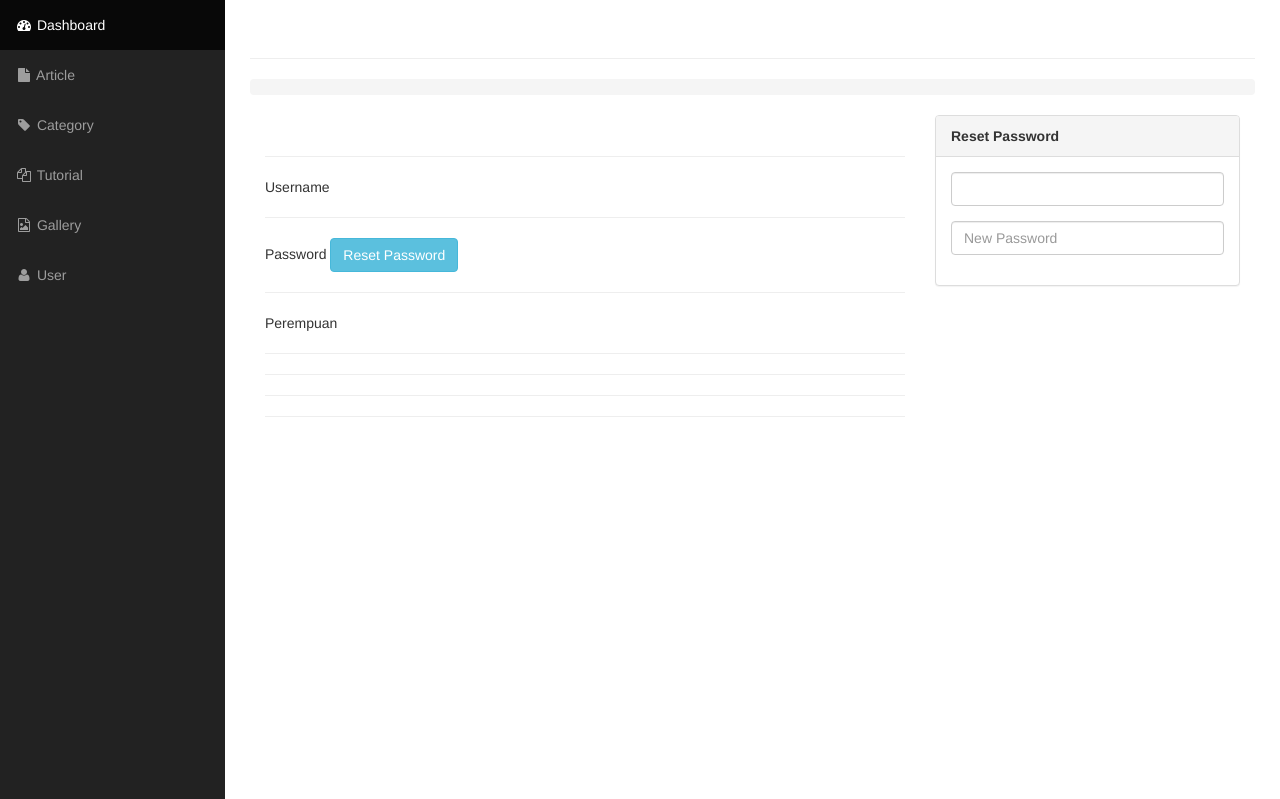
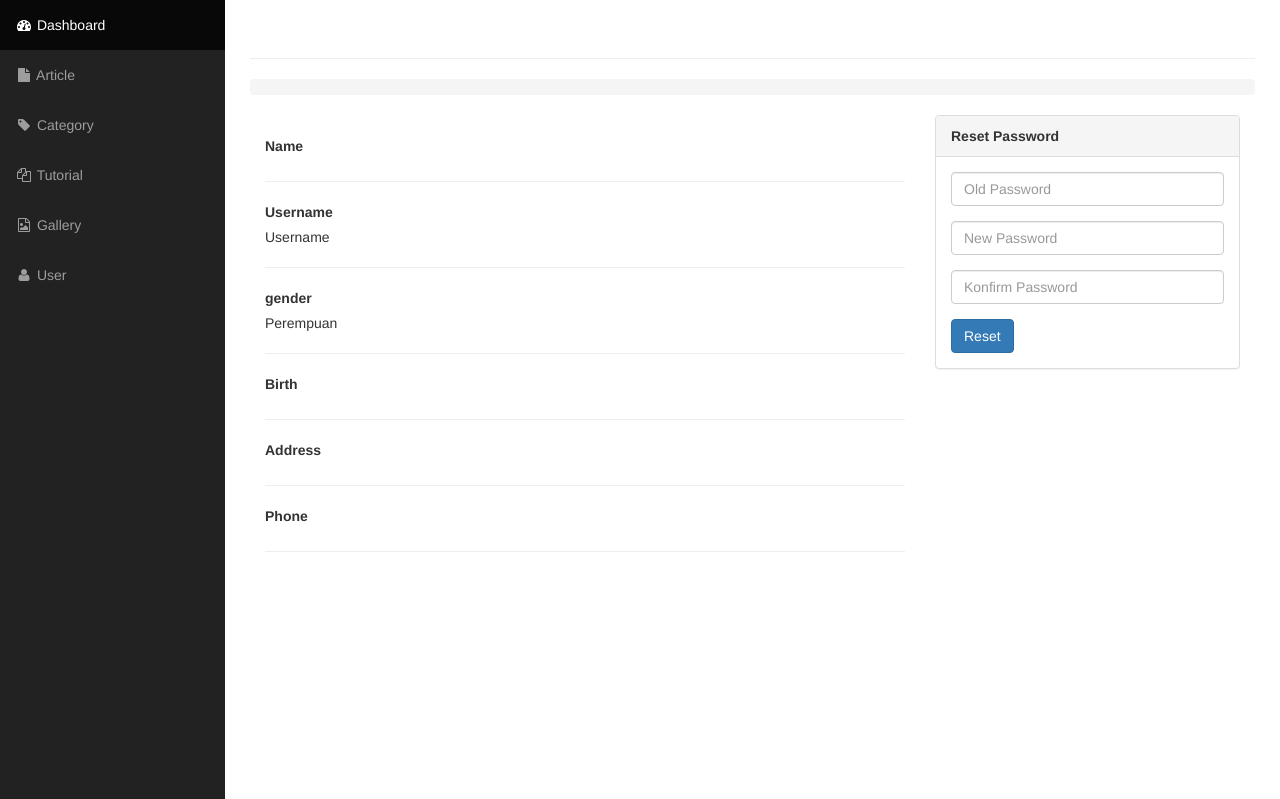
Before and after one commit to imam932/workshop, a PHP site: the page made by application/views/admin/user_profil.php in a window 1280 px wide. Shown: the part 51-850 px from the top of the page. Run offline with PHP 8.4, Linux system fonts and the light colour scheme; the template is opened without the code that fills it, so the values that code supplies are empty.

Commit message:
fix page user

```diff
--- a/application/views/admin/user_profil.php
+++ b/application/views/admin/user_profil.php
@@ -7,14 +7,13 @@
         <div class="panel-heading">
           <!-- <b>Profil User</b> -->
         </div>
+        <label for="">Name</label>
         <p><?= $user[0]->name ?></p>
         <hr>
+        <label for="">Username</label>
         <p>Username</p>
         <hr>
-        <p>Password
-        <button type="submit" class="btn btn-info"> Reset Password </button>
-        </p>
-        <hr>
+        <label for="">gender</label>
         <p><?php
         if ($user[0]->gender == 1) {
           echo "Laki laki";
@@ -23,10 +22,13 @@
         }
         ?></p>
         <hr>
+        <label for="">Birth</label>
         <p><?= $user[0]->birth ?></p>
         <hr>
+        <label for="">Address</label>
         <p><?= $user[0]->address ?></p>
         <hr>
+        <label for="">Phone</label>
         <p><?= $user[0]->phone ?></p>
         <hr>
       </div>
@@ -38,11 +40,16 @@
         </div>
         <div class="panel-body">
           <div class="form-group">
-            <input type="text" name="username" class="form-control" value="">
+            <input type="password" name="username" class="form-control" value="" placeholder="Old Password">
           </div>
           <div class="form-group">
-            <input type="text" name="password" class="form-control" value="" placeholder="New Password">
+            <input type="password" name="password" class="form-control" value="" placeholder="New Password">
           </div>
+          <div class="form-group">
+            <input type="password" name="password" class="form-control" value="" placeholder="Konfirm Password">
+          </div>
+
+          <button type="submit" class="btn btn-primary">Reset</button>
         </div>
       </div>
     </div>
```
Also changed, not shown: assets/upload/fb70696d2d8a6c607e9b4df596a2c21d.jpg (added).
